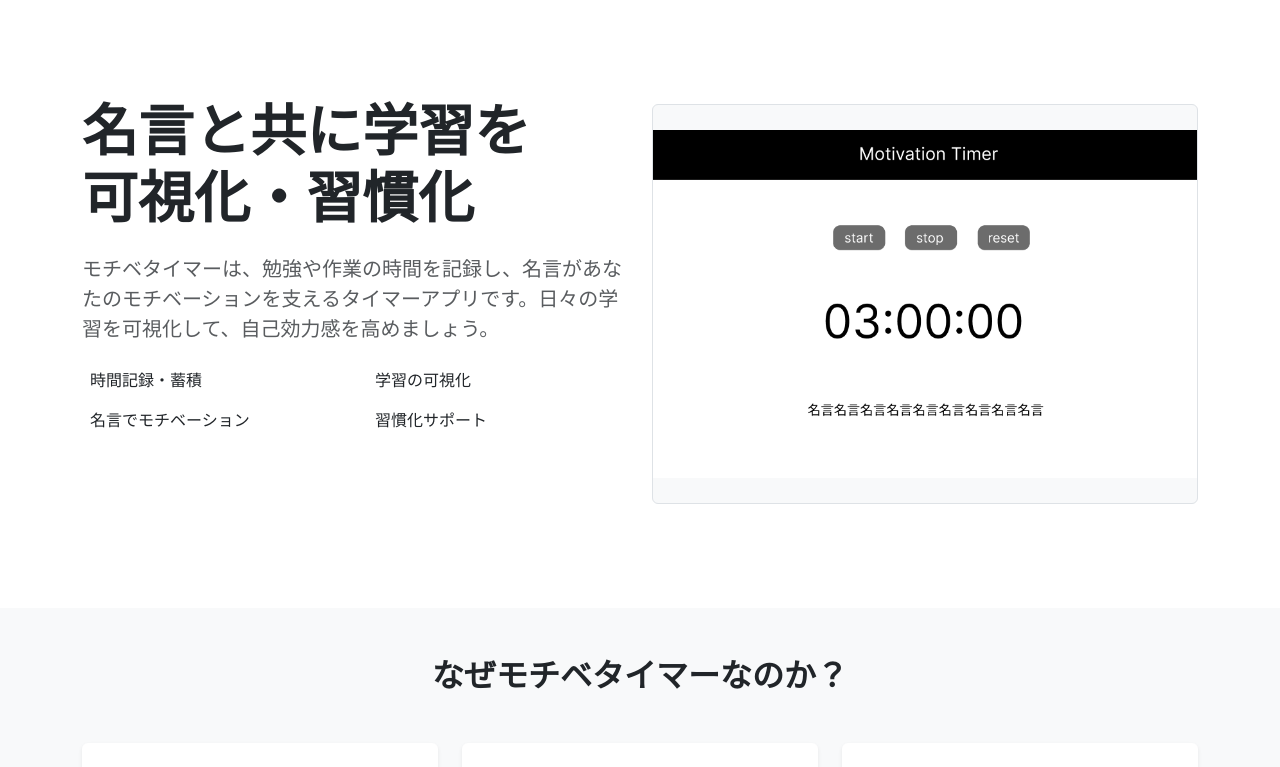
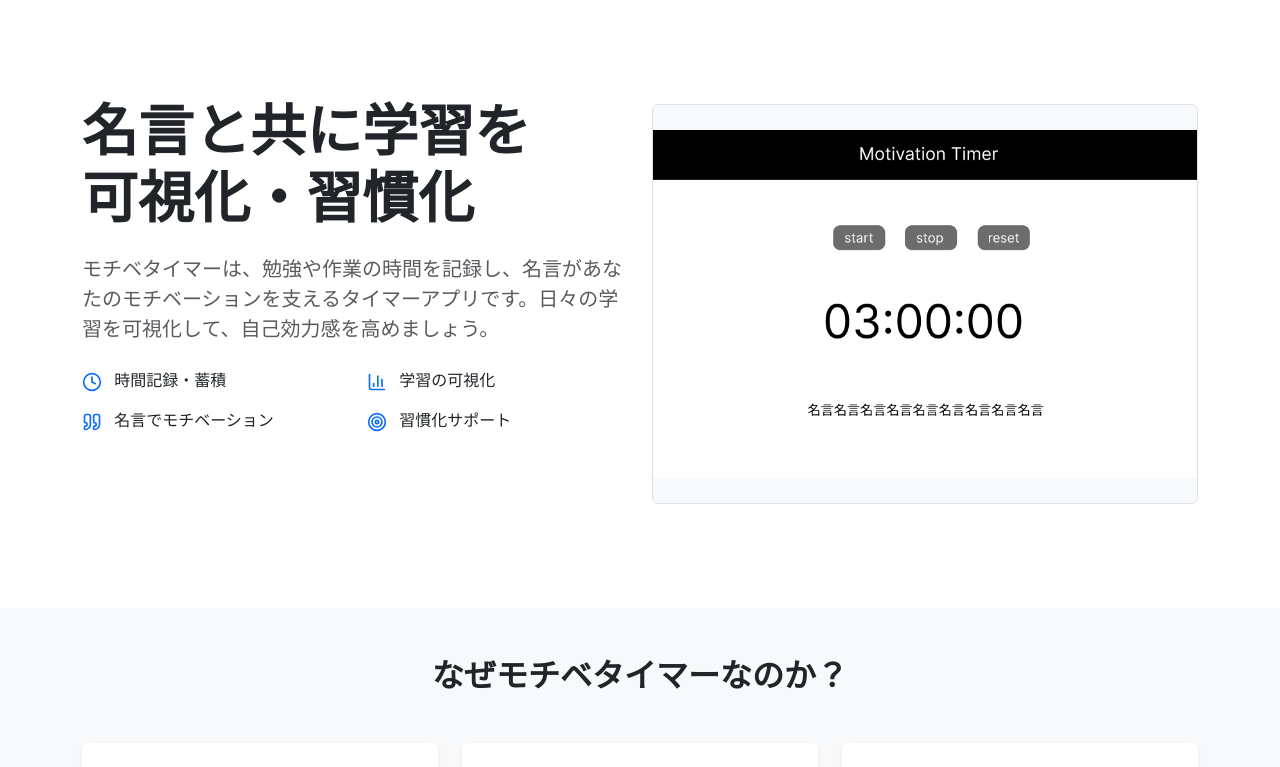
Before and after one commit to motibe-devops-geek202507/MotivationTimer, a React (Vite) app: page / in a window 1280 px wide. Shown: the top 767 px of the page. Built offline with nearby package versions, Linux system fonts and the light colour scheme.

Commit message:
lucide-reactのアイコンを追加

```diff
--- a/package.json
+++ b/package.json
@@ -13,6 +13,7 @@
     "axios": "^1.10.0",
     "bootstrap": "^5.3.7",
     "js-cookie": "^3.0.5",
+    "lucide-react": "^0.525.0",
     "react": "^19.1.0",
     "react-dom": "^19.1.0",
     "react-router-dom": "^7.6.3"
--- a/src/pages/TopPage.jsx
+++ b/src/pages/TopPage.jsx
@@ -1,5 +1,6 @@
 import React from 'react';
 import previewImage from '../assets/preview.png';
+import { Clock, BarChart3, Quote, Target, TrendingUp, Timer } from "lucide-react";
 
 const TopPage = () => {
  return (
@@ -14,12 +15,12 @@ const TopPage = () => {
            </p>
            <div className="row mb-5">
              <div className="col-md-6 mb-3">
-                <p><i className="bi bi-clock-history me-2 text-primary"></i> 時間記録・蓄積</p>
-                <p><i className="bi bi-journals me-2 text-primary"></i> 名言でモチベーション</p>
+               <p><Clock className="me-2 text-primary" size={20} /> 時間記録・蓄積</p>
+               <p><Quote className="me-2 text-primary" size={20} /> 名言でモチベーション</p>
              </div>
              <div className="col-md-6 mb-3">
-                <p><i className="bi bi-bar-chart-line me-2 text-primary"></i> 学習の可視化</p>
-                <p><i className="bi bi-headset me-2 text-primary"></i> 習慣化サポート</p>
+               <p><BarChart3 className="me-2 text-primary" size={20} /> 学習の可視化</p>
+               <p><Target className="me-2 text-primary" size={20} /> 習慣化サポート</p>
              </div>
            </div>
          </div>
@@ -43,7 +44,7 @@ const TopPage = () => {
            <div className="col-md-4">
              <div className="card border-0 shadow-sm h-100">
                <div className="card-body p-4">
-                  <i className="bi bi-watch fs-1 text-primary"></i>
+                 <Timer className="fs-1 text-primary" />
                  <h3 className="h4 fw-bold my-3">シンプルなタイマー</h3>
                  <p className="text-muted">直感的で使いやすいタイマー機能で、集中して学習や作業に取り組めます。</p>
                </div>
@@ -52,7 +53,7 @@ const TopPage = () => {
            <div className="col-md-4">
              <div className="card border-0 shadow-sm h-100">
                <div className="card-body p-4">
-                  <i className="bi bi-graph-up-arrow fs-1 text-primary"></i>
+                 <TrendingUp className="fs-1 text-primary" />
                  <h3 className="h4 fw-bold my-3">進捗の可視化</h3>
                  <p className="text-muted">学習時間を記録・蓄積し、あなたの成長を数値で確認できます。</p>
                </div>
@@ -61,7 +62,7 @@ const TopPage = () => {
            <div className="col-md-4">
              <div className="card border-0 shadow-sm h-100">
                <div className="card-body p-4">
-                  <i className="bi bi-quote fs-1 text-primary"></i>
+                 <Quote className="fs-1 text-primary" />
                  <h3 className="h4 fw-bold my-3">名言でモチベーション</h3>
                  <p className="text-muted">厳選された名言があなたのやる気を支え、継続する力を与えます。</p>
                </div>
@@ -74,7 +75,7 @@ const TopPage = () => {
      {/* フッターセクション */}
      <footer className="py-5 bg-dark text-white text-center">
        <div className="container">
-          <p><i className="bi bi-quote display-4"></i></p>
+         <p><Quote className="display-4" /></p>
          <h3 className="h4 my-4">”成功は日々の小さな努力の積み重ねである”</h3>
          <p className="text-white-50">モチベタイマーと共に、あなたの学習習慣を築き上げましょう</p>
        </div>
```
Also changed, not shown: 1 other file (tests, documents, lock files or other folders). Lines whose indentation alone changed are shown as unchanged.
